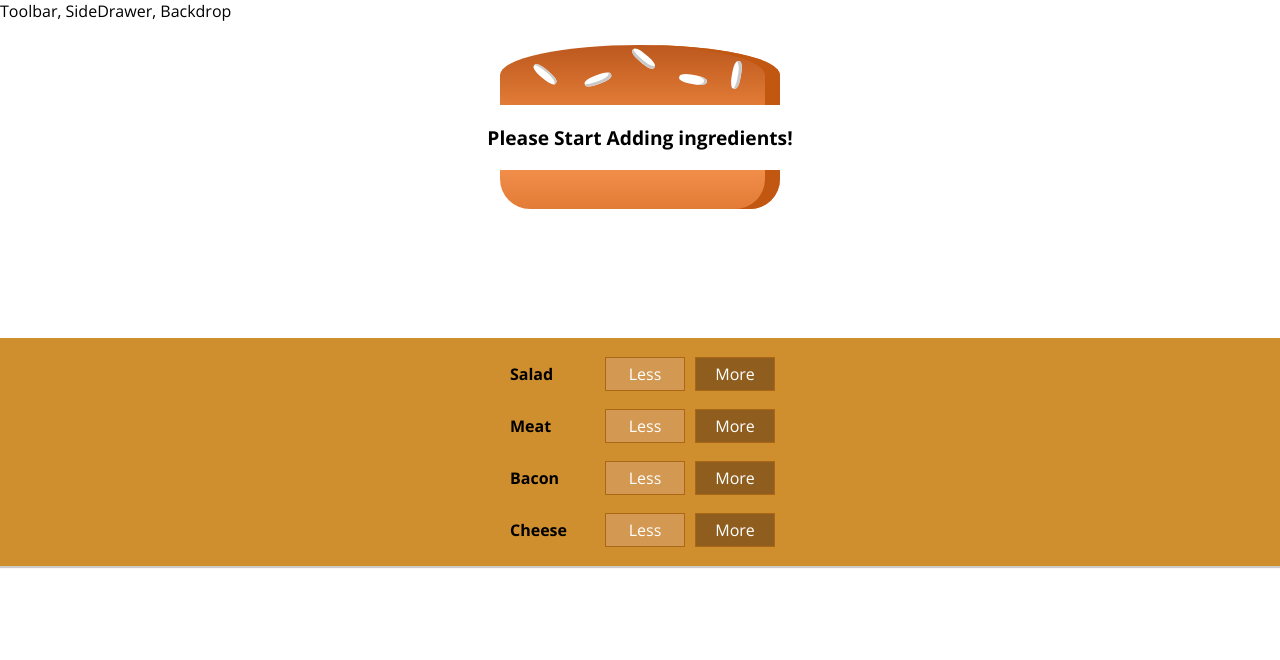
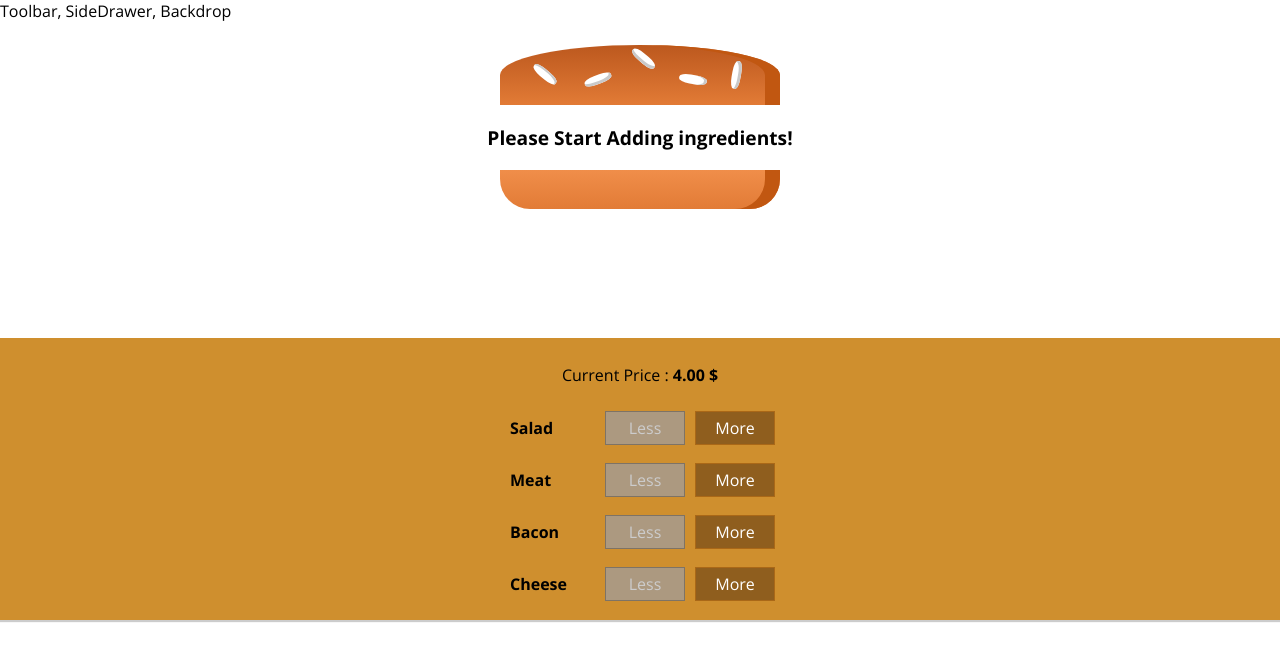
Before and after one commit to shaheemMPM/Burger-Builder-React, a React app: page / in a window 1280 px wide. Shown: the top 660 px of the page. Built offline with nearby package versions, Linux system fonts and the light colour scheme.

Commit message:
Add Total Amout and Disable Less Button on 0 ingredients

```diff
--- a/src/components/BuildControls/BuildControl/BuildControl.js
+++ b/src/components/BuildControls/BuildControl/BuildControl.js
@@ -6,8 +6,13 @@
     return (
         <div className="BuildControl">
             <div className="Label">{props.label}</div>
-            <button className="Less" onClick={props.remove}>Less</button>
-            <button className="More" onClick={props.added}>More</button>
+            <button
+                className="Less"
+                onClick={props.remove}
+                disabled={props.disabled}>Less</button>
+            <button
+                className="More"
+                onClick={props.added}>More</button>
         </div>
      );
 }
--- a/src/components/BuildControls/BuildControls.js
+++ b/src/components/BuildControls/BuildControls.js
@@ -13,12 +13,14 @@
 const buildControls = (props) => {
     return (
         <div className="BuildControls">
+            <p>Current Price : <strong>{props.price.toFixed(2)} $</strong></p>
             {controls.map(ctrl => {
                 return <BuildControl
                             key={ctrl.label}
                             label={ctrl.label}
                             added={() => props.ingredientAdded(ctrl.type)}
-                        remove={() => props.ingredientRemove(ctrl.type)}/>
+                            remove={() => props.ingredientRemove(ctrl.type)}
+                            disabled={props.disabled[ctrl.type]}/>
             })}
         </div>
      );
--- a/src/containers/BurgerBuilder/BurgerBuilder.js
+++ b/src/containers/BurgerBuilder/BurgerBuilder.js
@@ -51,12 +51,20 @@
      }
 
     render() {
+        const disableInfo = {
+            ...this.state.ingredients
+        };
+        for (let key in disableInfo){
+            disableInfo[key] = disableInfo[key] <= 0;
+        }
         return (
             <Aux>
                 <Burger ingredients={this.state.ingredients}/>
                 <BuildControls
                     ingredientAdded={this.addIngredientHandler}
-                    ingredientRemove={this.removeIngredientHandler}/>
+                    ingredientRemove={this.removeIngredientHandler}
+                    disabled={disableInfo}
+                    price={this.state.totalPrice}/>
             </Aux>
          );
     }
```
Lines whose indentation alone changed are shown as unchanged.
